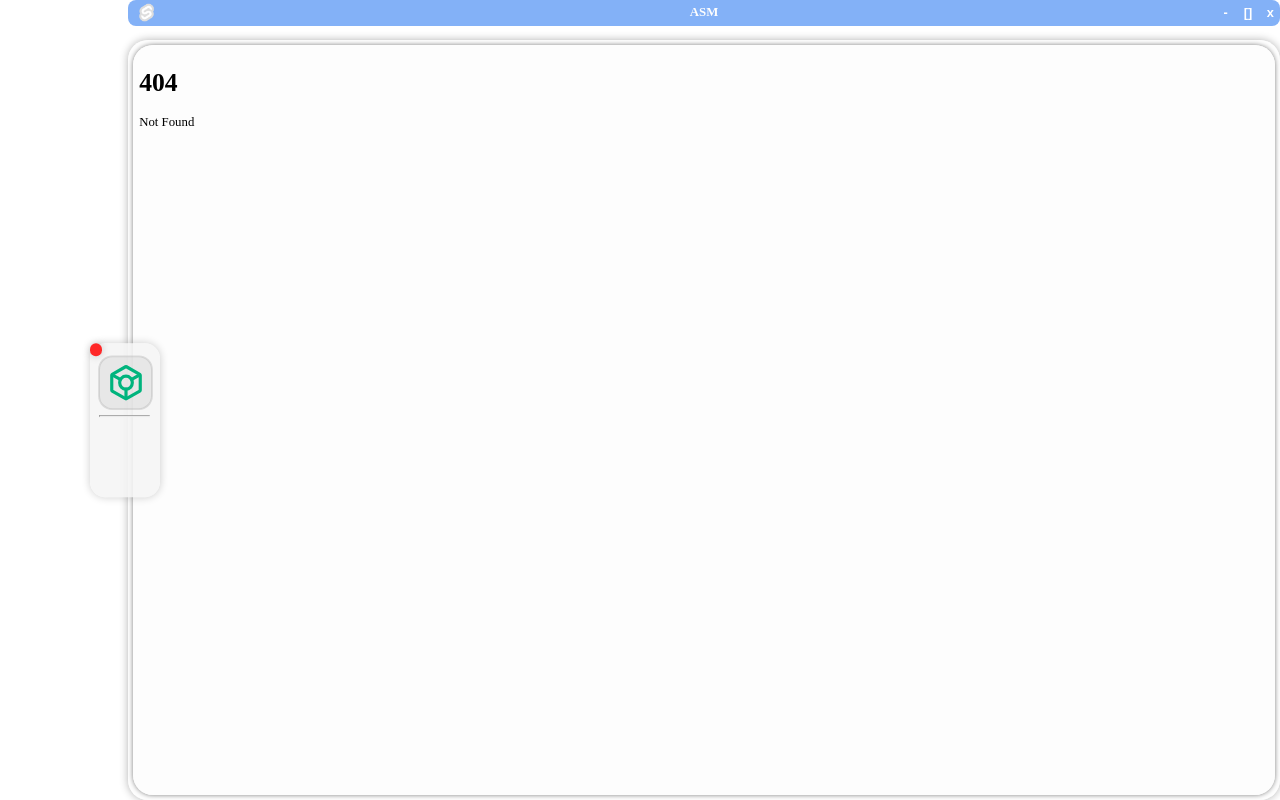
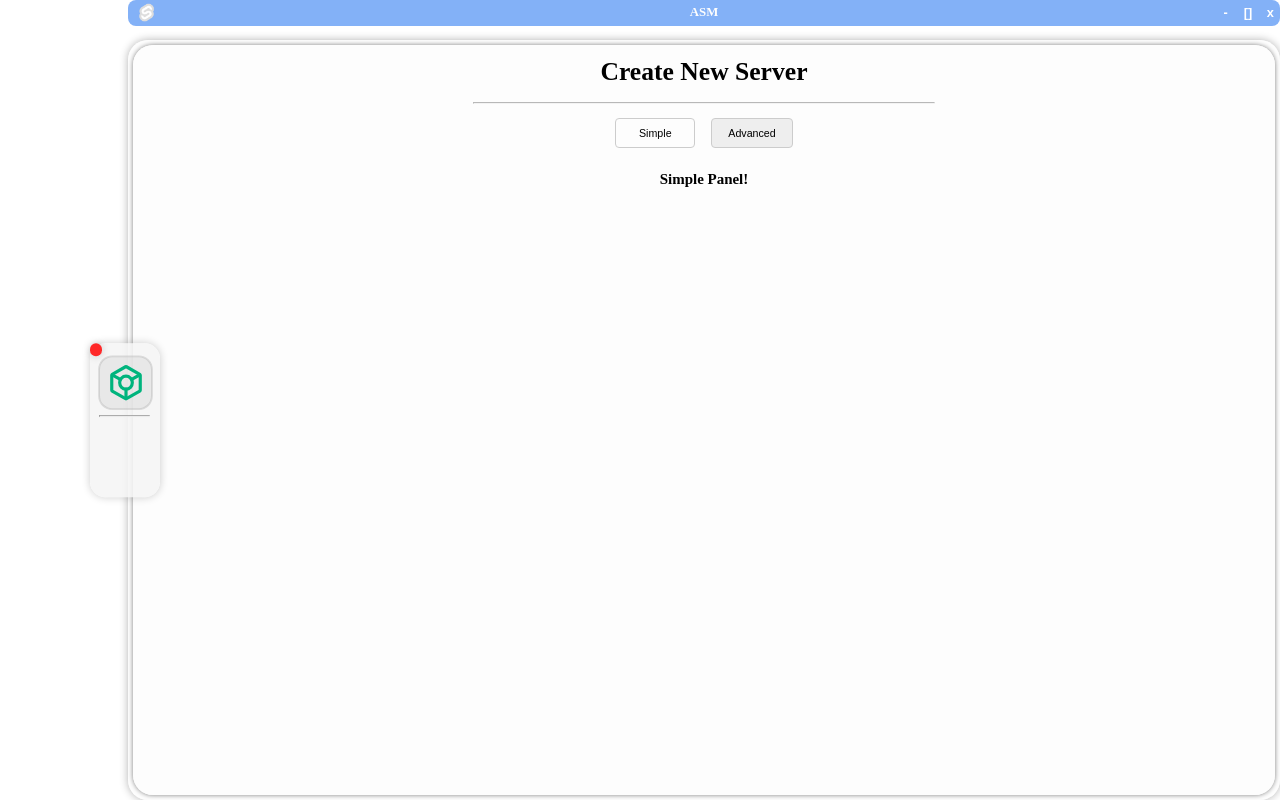
Before and after one commit to PleahMaCaka/AMS, a SvelteKit app: page /create/mode/simple in a window 1280 px wide. Before the commit this address had no page. Built offline with nearby package versions, Linux system fonts and the light colour scheme.

Commit message:
feat(`/create/*`): implementation switching mode

```diff
--- a/src/routes/create/+layout.svelte
+++ b/src/routes/create/+layout.svelte
@@ -1,4 +1,6 @@
-<div class="create-page">
+<div class="create-page fade-in-up">
+    <h1>Create New Server</h1>
+    <hr />
     <slot />
 </div>
 
@@ -16,6 +18,14 @@
         flex-direction: column;
         align-items: center;
         height: 100%;
-        animation: fade-in-up .13s ease-in-out;
+    }
+
+    h1 {
+        margin-bottom: 10px;
+    }
+
+    hr {
+        opacity: 0.7;
+        @include expand-width(40%);
     }
 </style>
--- a/src/routes/create/+page.svelte
+++ b/src/routes/create/+page.svelte
@@ -2,9 +2,7 @@
     import BigTitleButton from "../../components/panels/create/ServerTypeButton.svelte"
 </script>
 
-<h1>Create New Server</h1>
 <p>Choose type of server</p>
-<hr />
 <h2>Vanilla or Plugin</h2>
 <div class="serv-type-selection">
     <BigTitleButton
@@ -22,15 +20,6 @@
 <style lang="scss">
     @import "../../scss/anim/appear.scss";
 
-    h1 {
-        margin-bottom: 0;
-    }
-
-    hr {
-        opacity: 0.7;
-        @include expand-width(40%);
-    }
-
     .serv-type-selection {
         display: flex;
         flex-wrap: wrap;
--- /dev/null
+++ b/src/routes/create/mode/+layout.svelte
@@ -0,0 +1,49 @@
+<script>
+    import {stateStore} from "../../../stores/stateStore"
+</script>
+
+<div class="create-mode fade-in-up">
+    <button
+        class="create-mode-button"
+        class:mod-selected={$stateStore.mode === "simple"}
+        on:click={() => $stateStore.mode = "simple"}
+    >Simple
+    </button>
+    <button
+        class="create-mode-button"
+        class:mod-selected={$stateStore.mode === "advanced"}
+        on:click={() => $stateStore.mode = "advanced"}
+    >Advanced
+    </button>
+</div>
+<slot />
+
+<style lang="scss">
+    @import "../../../scss/anim/appear.scss";
+
+    $mode-btn-bg: #eee;
+
+    .create-mode {
+        display: flex;
+        justify-content: center;
+        margin: 10px 0;
+    }
+
+    .create-mode-button {
+        min-width: 100px;
+        margin: 0 10px;
+        padding: 10px 20px;
+        border: 1px solid #ccc;
+        border-radius: 5px;
+        background: $mode-btn-bg;
+        cursor: pointer;
+
+        &:hover {
+            background: #fdfdfd;
+        }
+    }
+
+    .mod-selected {
+        background: #fdfdfd;
+    }
+</style>
--- /dev/null
+++ b/src/routes/create/mode/+page.svelte
@@ -0,0 +1 @@
+<slot />
--- /dev/null
+++ b/src/routes/create/mode/simple/+page.svelte
@@ -0,0 +1,3 @@
+<div>
+    <h3>Simple Panel!</h3>
+</div>
--- a/src/scss/anim/appear.scss
+++ b/src/scss/anim/appear.scss
@@ -18,6 +18,10 @@
     }
 }
 
+:global(.fade-in-up) {
+    animation: fade-in-up .13s forwards;
+}
+
 @mixin expand-width($target-width: 100%, $sec: 1.7s) {
     @keyframes expand-width-anim {
         0% {
--- /dev/null
+++ b/src/stores/stateStore.ts
@@ -0,0 +1,9 @@
+import { writable } from "svelte/store"
+
+export interface StateStore {
+    mode: "simple" | "advanced"
+}
+
+export const stateStore = writable<StateStore>({
+    mode: "simple"
+})
```
